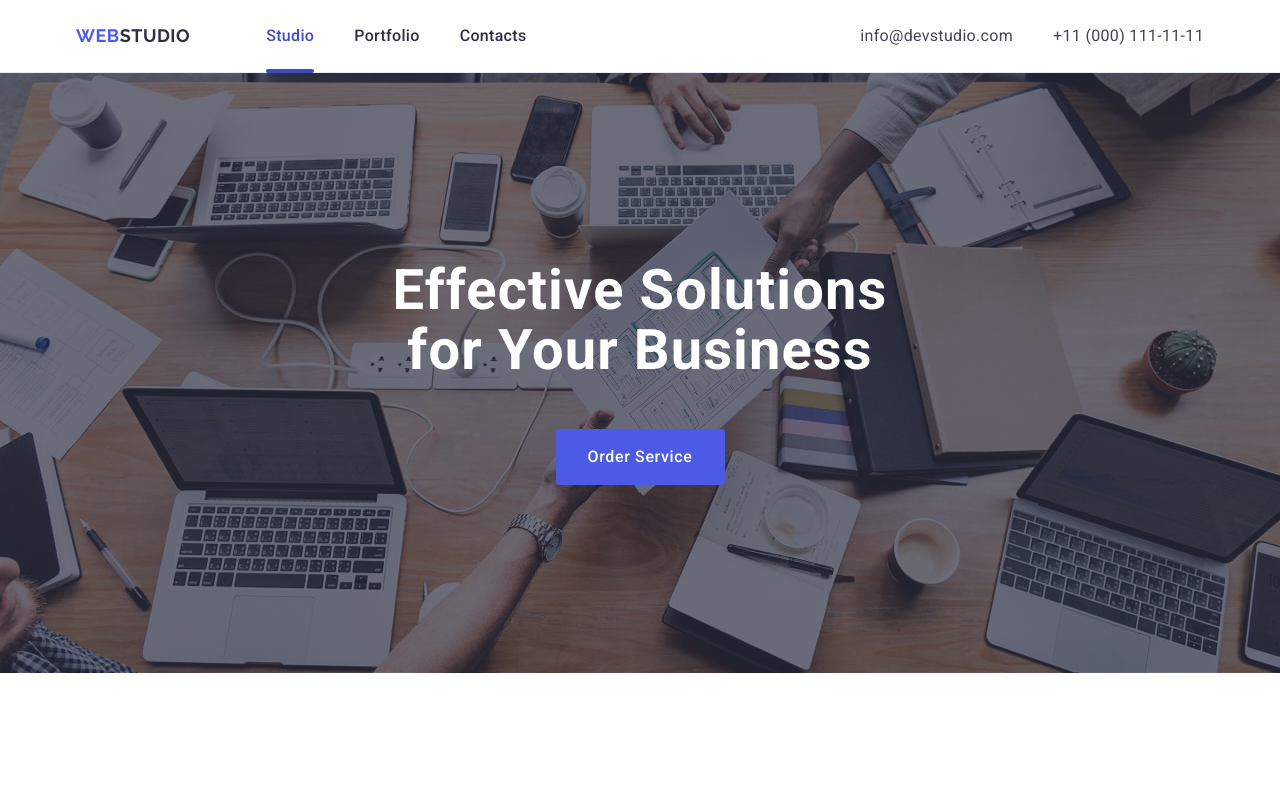
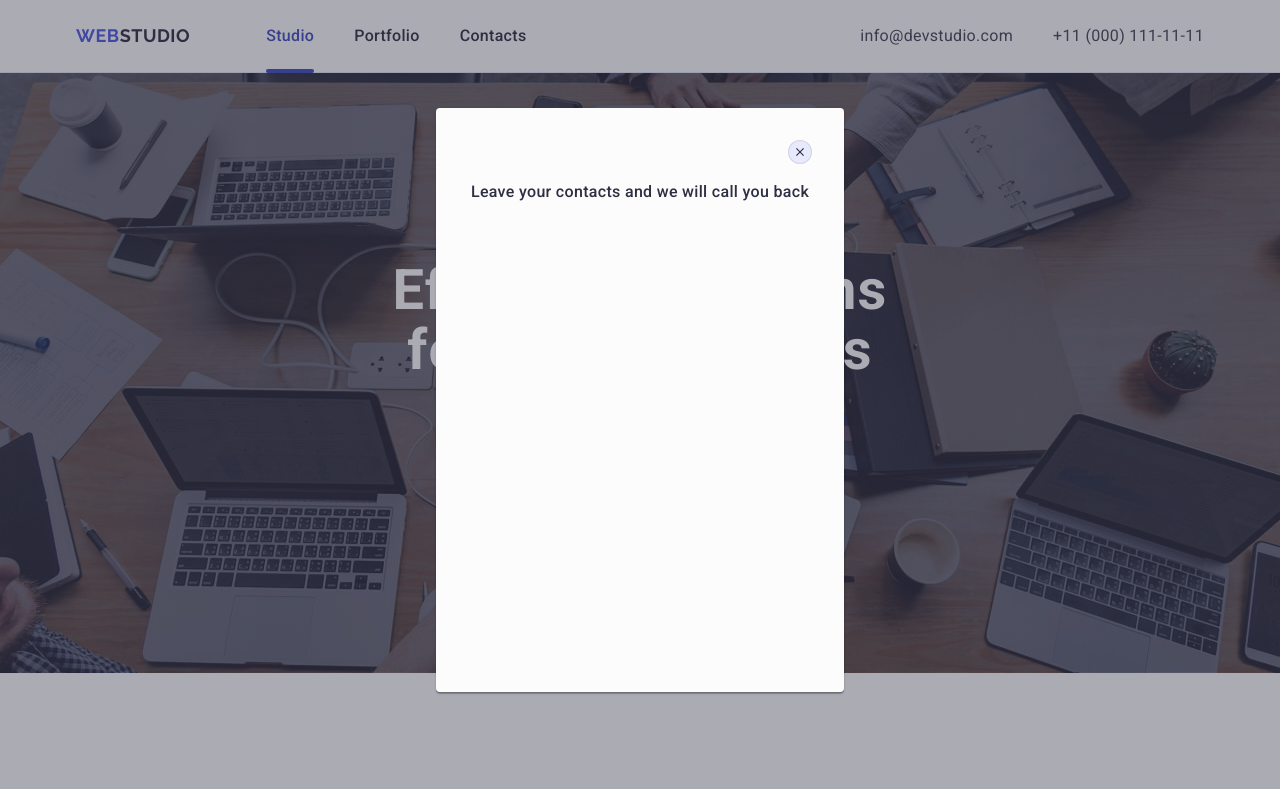
Before and after one commit to LinaKhatsko/goit-markup-hw-05, a plain HTML site: page index.html in a window 1280 px wide. Shown: the top 789 px of the page. Drawn offline with nearby package versions, Linux system fonts and the light colour scheme.

Commit message:
add close icon

```diff
--- a/css/styles.css
+++ b/css/styles.css
@@ -320,7 +320,7 @@ img {
 
 .social-link.team-social:hover,
 .social-link.team-social:focus {
-        background-color: #404bbf;;
+        background-color: #404bbf;
 }
 
 /* portfolio */
@@ -470,3 +470,78 @@ img {
 .social-link:focus {
         background-color: #31d0aa;
 }
+
+/* Modal */
+
+.backdrop {
+        position: fixed;
+        top: 0;
+        left: 0;
+        width: 100%;
+        height: 100%;
+        background-color: rgba(46, 47, 66, 0.4);
+        opacity: 0;
+        visibility: hidden;
+        pointer-events: none;
+        transition: opacity 250ms cubic-bezier(0.4, 0, 0.2, 1),
+                visibility 250ms cubic-bezier(0.4, 0, 0.2, 1);
+
+}
+
+.backdrop.is-open {
+        opacity: 1;
+        visibility: visible;
+        pointer-events: auto;
+}
+
+.modal {
+        position: absolute;
+        top: 50%;
+        left: 50%;
+        width: 408px;
+        min-height: 584px;
+        box-shadow: 0 1px 1px 0 rgba(0, 0, 0, 0.14), 0 1px 3px 0 rgba(0, 0, 0, 0.12), 0 2px 1px 0 rgba(0, 0, 0, 0.2);
+        background-color: #fcfcfc;
+        border-radius: 4px;
+        transform: translate(-50%, -50%);
+        transition: transform 250ms cubic-bezier(0.4, 0, 0.2, 1);
+        padding: 72px 24px 24px 24px;
+}
+
+.backdrop:not(.is-open) .modal {
+        transform: translate(-50%, -100%) scale(1.5);
+}
+
+.modal-close-btn {
+        position: absolute;
+        top: 32px;
+        right: 32px;
+        width: 24px;
+        height: 24px;
+        background-color: #e7e9fc;
+        border-radius: 50%;
+        border: 1px solid rgba(0, 0, 0, 0.1);
+        display: flex;
+        justify-content: center;
+        align-items: center;
+        transition: background-color 250ms cubic-bezier(0.4, 0, 0.2, 1);
+}
+
+.modal-close-btn.close-hover:hover,
+.modal-close-btn.close-hover:focus {
+        background-color: #404bbf;
+}
+
+.modal-close-icon {
+        fill: #2e2f42;
+        display: block;
+}
+
+.modal-title {
+        font-weight: 500;
+        font-size: 16px;
+        line-height: 1.5;
+        letter-spacing: 0.02em;
+        text-align: center;
+        color: #2e2f42;
+}
--- a/index.html
+++ b/index.html
@@ -417,5 +417,17 @@
         </div>
 
     </footer>
+    <div class="backdrop is-open">
+        <div class="modal">
+            <button type="button" class="modal-close-btn close-hover">
+                <svg class="modal-close-icon" width="8" height="8">
+                    <use href="./images/icons.svg#icon-close"></use>
+                </svg>
+            </button>
+            <p class="modal-title">Leave your contacts and we will call you back</p>
+
+
+        </div>
+    </div>
 </body>
 </html>
```
